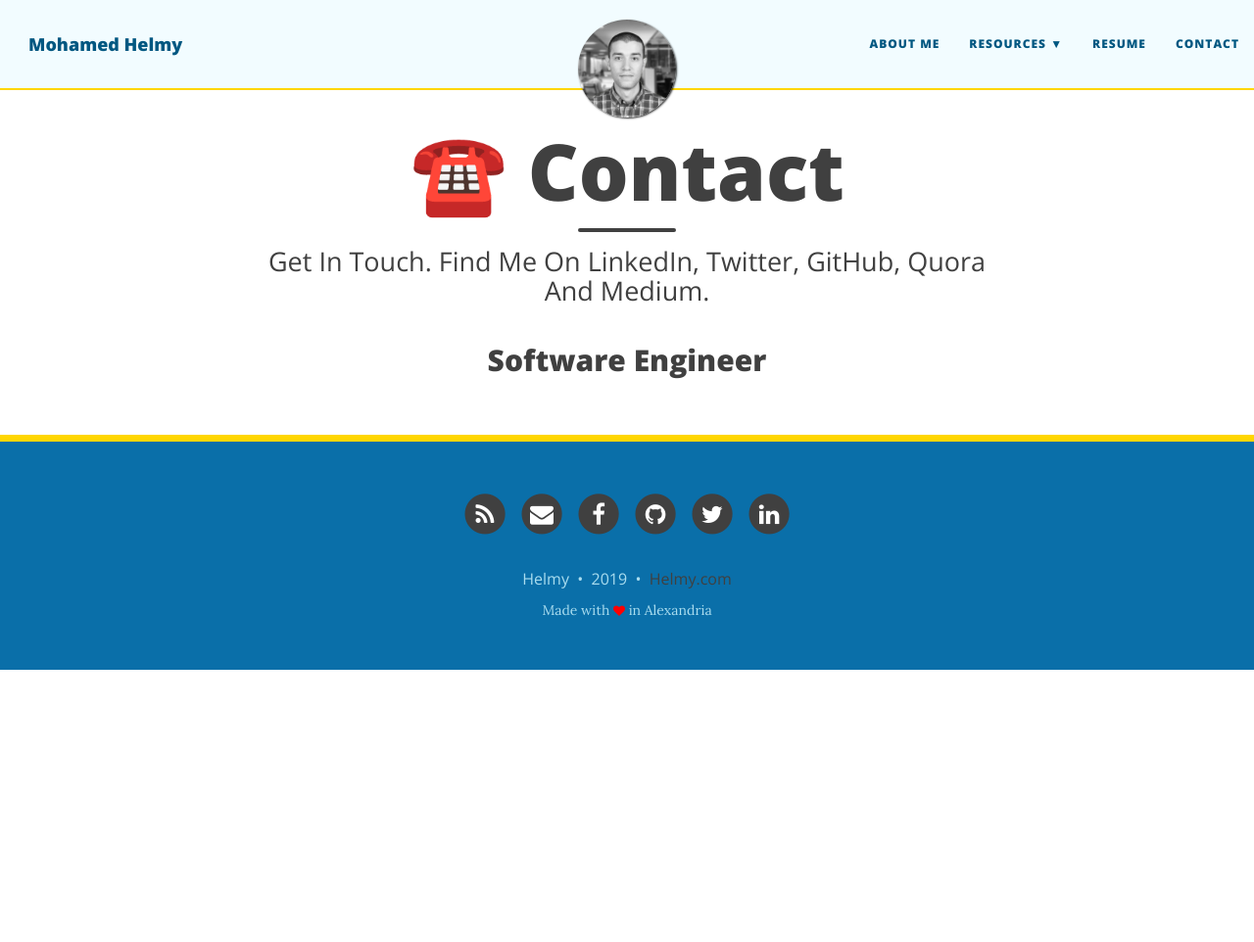
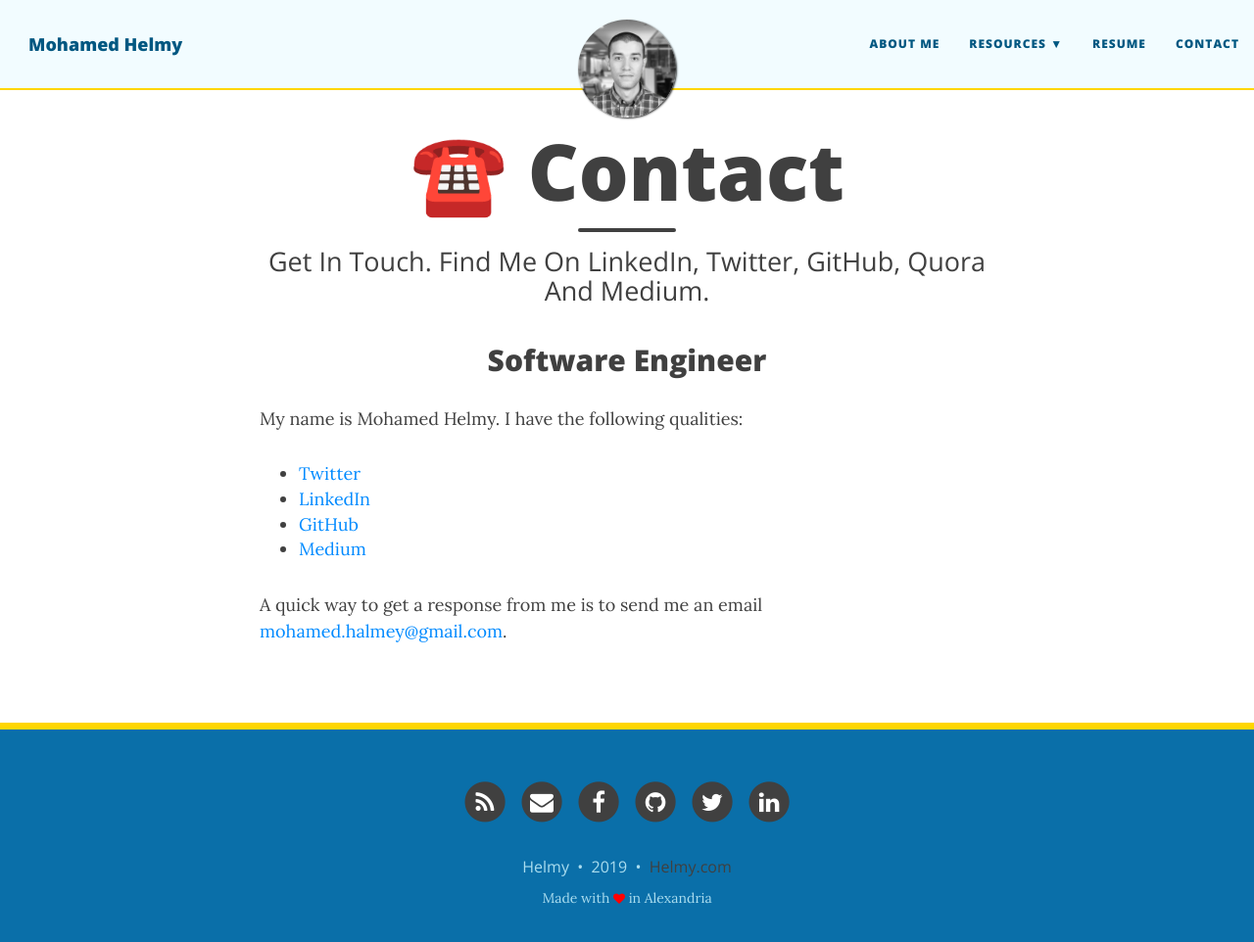
Before and after one commit to M-Helmy/m-helmy.github.io, a Jekyll site: the page built from contact.md, in a window 1280 px wide and 978 px high. Shown: the top 962 px of the window at 98% size. Built offline with Jekyll 4.4.1, drawn with Linux system fonts in a browser that asks for light colours; nearby versions of some CDN libraries.

Commit message:
Update contact.md
update text

```diff
--- a/contact.md
+++ b/contact.md
@@ -4,3 +4,12 @@
 subtitle: Get In Touch. Find Me On LinkedIn, Twitter, GitHub, Quora And Medium.
 ---
 <h2 style="text-align:center;">Software Engineer</h2>
+
+My name is Mohamed Helmy. I have the following qualities:
+
+- <a href="http://twitter.com/MHelmyMashali">Twitter</a>
+- <a href="https://www.linkedin.com/in/mohamedhelmy">LinkedIn</a>
+- <a href="https://github.com/M-Helmy">GitHub</a>
+- <a href="https://medium.com/@MohamedHelmyMashali">Medium</a>
+
+A quick way to get a response from me is to send me an email <a href="mailto:mohamed.halmey@gmail.com">mohamed.halmey@gmail.com</a>.
```
